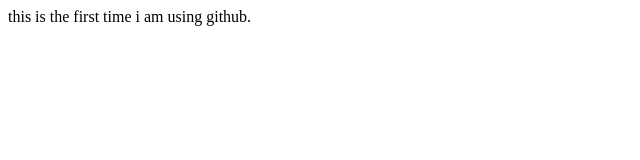
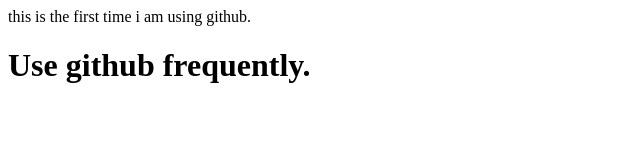
Before and after one commit to praash47/II-I-Project, a plain HTML site: page index4.html in a window 1280 px wide. Shown: the whole page, without its empty margins (0-640 px from the left). Drawn offline with Linux system fonts and the light colour scheme.

Commit message:
Some msg

```diff
--- a/index4.html
+++ b/index4.html
@@ -4,6 +4,6 @@
 	<title></title>
 </head>
 <body> this is the first time i am using github.
-
+<h1>Use github frequently.</h1>
 </body>
 </html>
```
